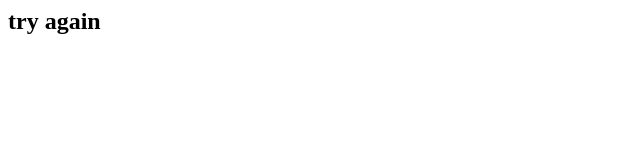
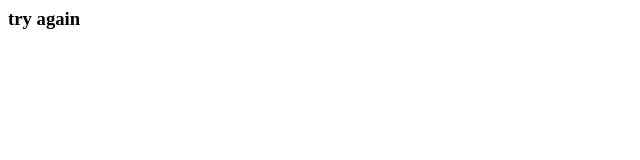
Before and after one commit to gouthamted/Test, a plain HTML site: page error.html in a window 1280 px wide. Shown: the full height of the page, 0-640 px from the left. Drawn offline with Linux system fonts and the light colour scheme.

Commit message:
fourth commit

```diff
--- a/error.html
+++ b/error.html
@@ -1,3 +1,3 @@
 <html>
-    <h2>try again</h2>
+    <h3>try again</h3>
 </html>
```
